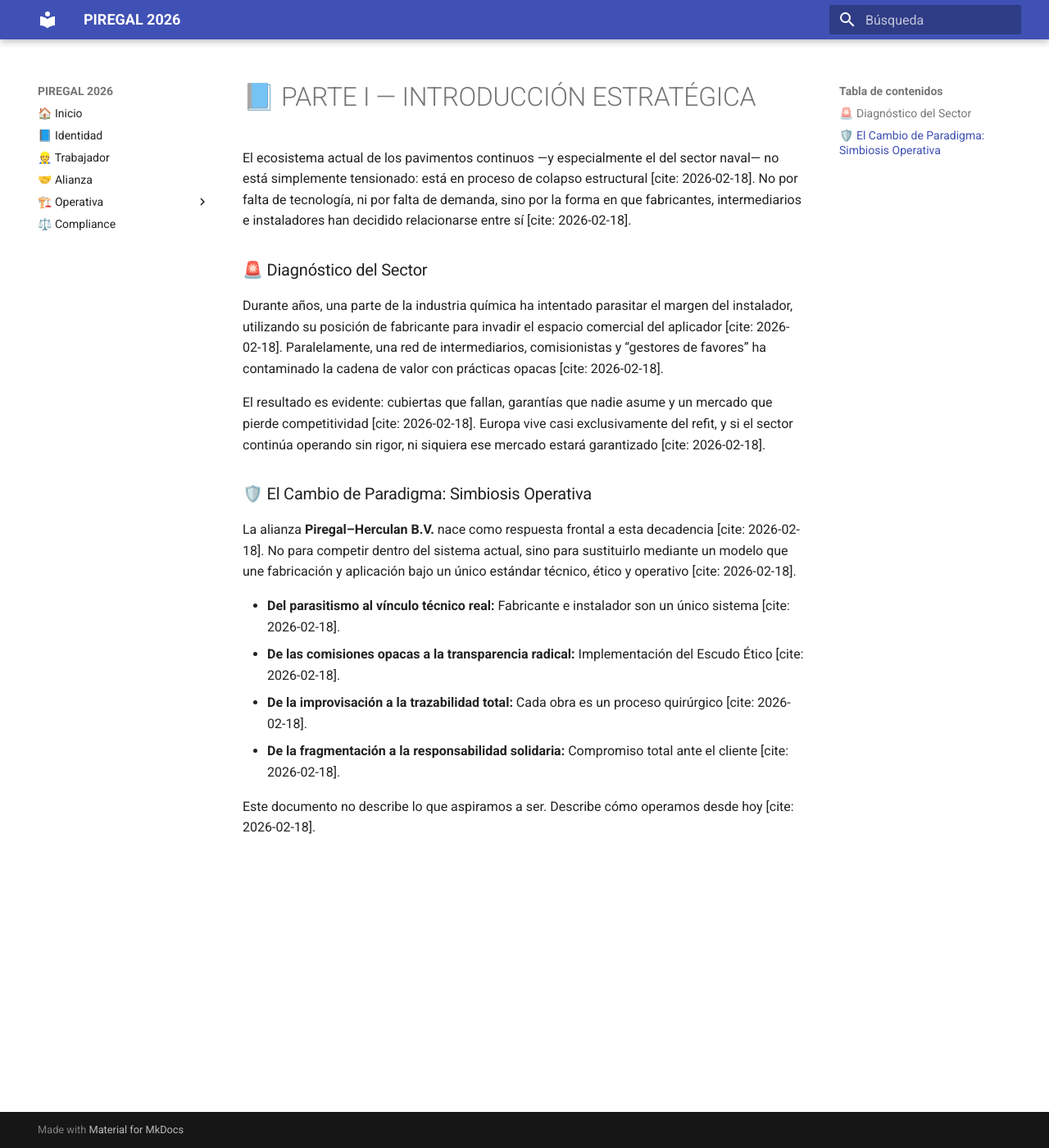
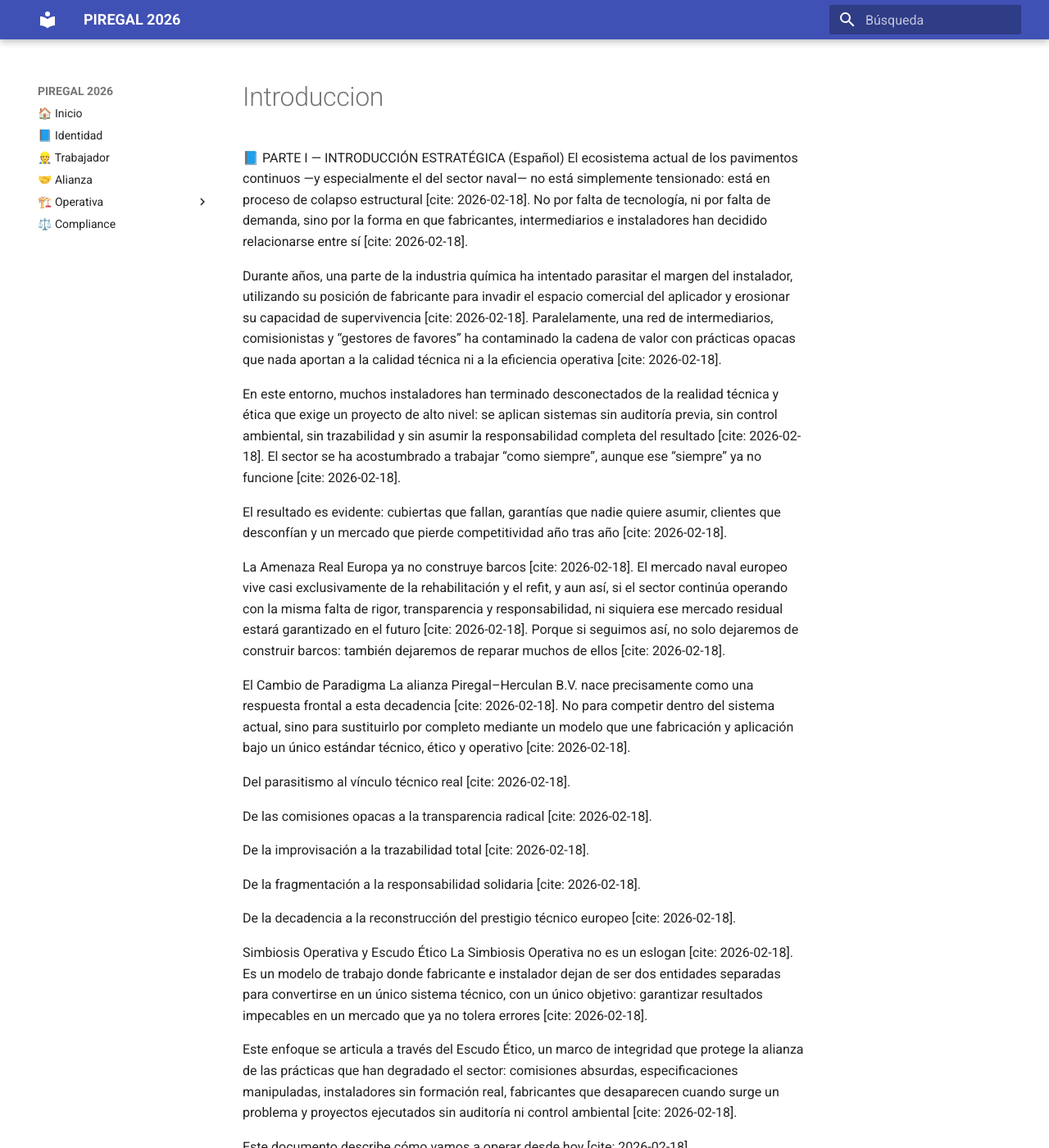
Before and after one commit to bernardezgatosergio-ai/piregal-governance, an MkDocs documentation site: the page built from docs/v1-identidad/introduccion.md, in a window 1280 px wide and 1400 px high. Shown: the whole window at 82% size. Built offline with MkDocs 1.6.1 and Material for MkDocs 9.7.7, drawn with Linux system fonts in a browser that asks for light colours; some of the changed text lies outside the part shown.

Commit message:
Update introduccion.md

```diff
--- a/docs/v1-identidad/introduccion.md
+++ b/docs/v1-identidad/introduccion.md
@@ -1,18 +1,31 @@
-# 📘 PARTE I — INTRODUCCIÓN ESTRATÉGICA
-
+📘 PARTE I — INTRODUCCIÓN ESTRATÉGICA (Español)
 El ecosistema actual de los pavimentos continuos —y especialmente el del sector naval— no está simplemente tensionado: está en proceso de colapso estructural [cite: 2026-02-18]. No por falta de tecnología, ni por falta de demanda, sino por la forma en que fabricantes, intermediarios e instaladores han decidido relacionarse entre sí [cite: 2026-02-18].
 
-### 🚨 Diagnóstico del Sector
-Durante años, una parte de la industria química ha intentado parasitar el margen del instalador, utilizando su posición de fabricante para invadir el espacio comercial del aplicador [cite: 2026-02-18]. Paralelamente, una red de intermediarios, comisionistas y “gestores de favores” ha contaminado la cadena de valor con prácticas opacas [cite: 2026-02-18].
+Durante años, una parte de la industria química ha intentado parasitar el margen del instalador, utilizando su posición de fabricante para invadir el espacio comercial del aplicador y erosionar su capacidad de supervivencia [cite: 2026-02-18]. Paralelamente, una red de intermediarios, comisionistas y “gestores de favores” ha contaminado la cadena de valor con prácticas opacas que nada aportan a la calidad técnica ni a la eficiencia operativa [cite: 2026-02-18].
 
-El resultado es evidente: cubiertas que fallan, garantías que nadie asume y un mercado que pierde competitividad [cite: 2026-02-18]. Europa vive casi exclusivamente del refit, y si el sector continúa operando sin rigor, ni siquiera ese mercado estará garantizado [cite: 2026-02-18].
+En este entorno, muchos instaladores han terminado desconectados de la realidad técnica y ética que exige un proyecto de alto nivel: se aplican sistemas sin auditoría previa, sin control ambiental, sin trazabilidad y sin asumir la responsabilidad completa del resultado [cite: 2026-02-18]. El sector se ha acostumbrado a trabajar “como siempre”, aunque ese “siempre” ya no funcione [cite: 2026-02-18].
 
-### 🛡️ El Cambio de Paradigma: Simbiosis Operativa
-La alianza **Piregal–Herculan B.V.** nace como respuesta frontal a esta decadencia [cite: 2026-02-18]. No para competir dentro del sistema actual, sino para sustituirlo mediante un modelo que une fabricación y aplicación bajo un único estándar técnico, ético y operativo [cite: 2026-02-18].
+El resultado es evidente: cubiertas que fallan, garantías que nadie quiere asumir, clientes que desconfían y un mercado que pierde competitividad año tras año [cite: 2026-02-18].
 
-* **Del parasitismo al vínculo técnico real:** Fabricante e instalador son un único sistema [cite: 2026-02-18].
-* **De las comisiones opacas a la transparencia radical:** Implementación del Escudo Ético [cite: 2026-02-18].
-* **De la improvisación a la trazabilidad total:** Cada obra es un proceso quirúrgico [cite: 2026-02-18].
-* **De la fragmentación a la responsabilidad solidaria:** Compromiso total ante el cliente [cite: 2026-02-18].
+La Amenaza Real
+Europa ya no construye barcos [cite: 2026-02-18]. El mercado naval europeo vive casi exclusivamente de la rehabilitación y el refit, y aun así, si el sector continúa operando con la misma falta de rigor, transparencia y responsabilidad, ni siquiera ese mercado residual estará garantizado en el futuro [cite: 2026-02-18]. Porque si seguimos así, no solo dejaremos de construir barcos: también dejaremos de reparar muchos de ellos [cite: 2026-02-18].
 
-Este documento no describe lo que aspiramos a ser. Describe cómo operamos desde hoy [cite: 2026-02-18].
+El Cambio de Paradigma
+La alianza Piregal–Herculan B.V. nace precisamente como una respuesta frontal a esta decadencia [cite: 2026-02-18]. No para competir dentro del sistema actual, sino para sustituirlo por completo mediante un modelo que une fabricación y aplicación bajo un único estándar técnico, ético y operativo [cite: 2026-02-18].
+
+Del parasitismo al vínculo técnico real [cite: 2026-02-18].
+
+De las comisiones opacas a la transparencia radical [cite: 2026-02-18].
+
+De la improvisación a la trazabilidad total [cite: 2026-02-18].
+
+De la fragmentación a la responsabilidad solidaria [cite: 2026-02-18].
+
+De la decadencia a la reconstrucción del prestigio técnico europeo [cite: 2026-02-18].
+
+Simbiosis Operativa y Escudo Ético
+La Simbiosis Operativa no es un eslogan [cite: 2026-02-18]. Es un modelo de trabajo donde fabricante e instalador dejan de ser dos entidades separadas para convertirse en un único sistema técnico, con un único objetivo: garantizar resultados impecables en un mercado que ya no tolera errores [cite: 2026-02-18].
+
+Este enfoque se articula a través del Escudo Ético, un marco de integridad que protege la alianza de las prácticas que han degradado el sector: comisiones absurdas, especificaciones manipuladas, instaladores sin formación real, fabricantes que desaparecen cuando surge un problema y proyectos ejecutados sin auditoría ni control ambiental [cite: 2026-02-18].
+
+Este documento describe cómo vamos a operar desde hoy [cite: 2026-02-18].
```
